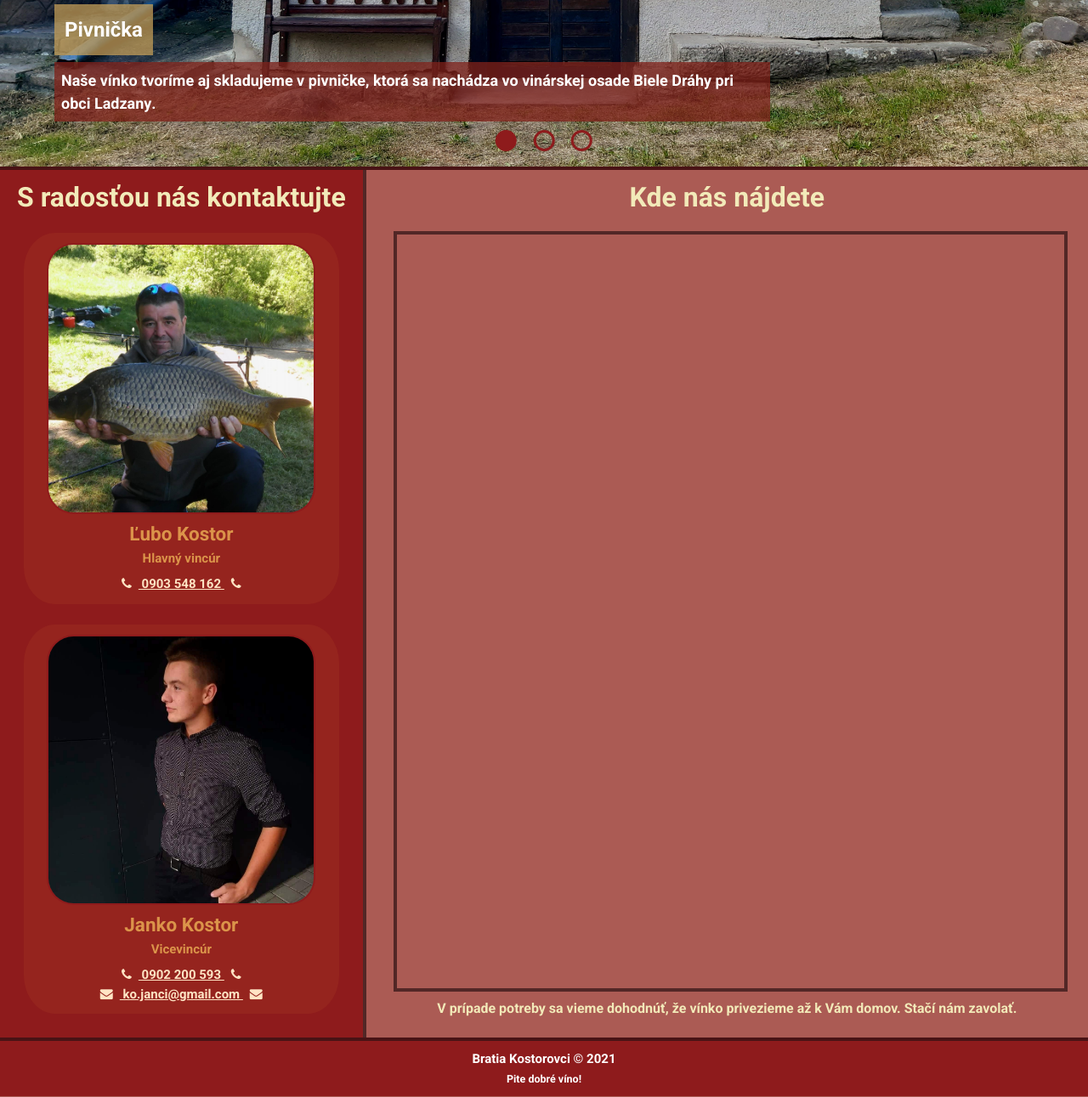
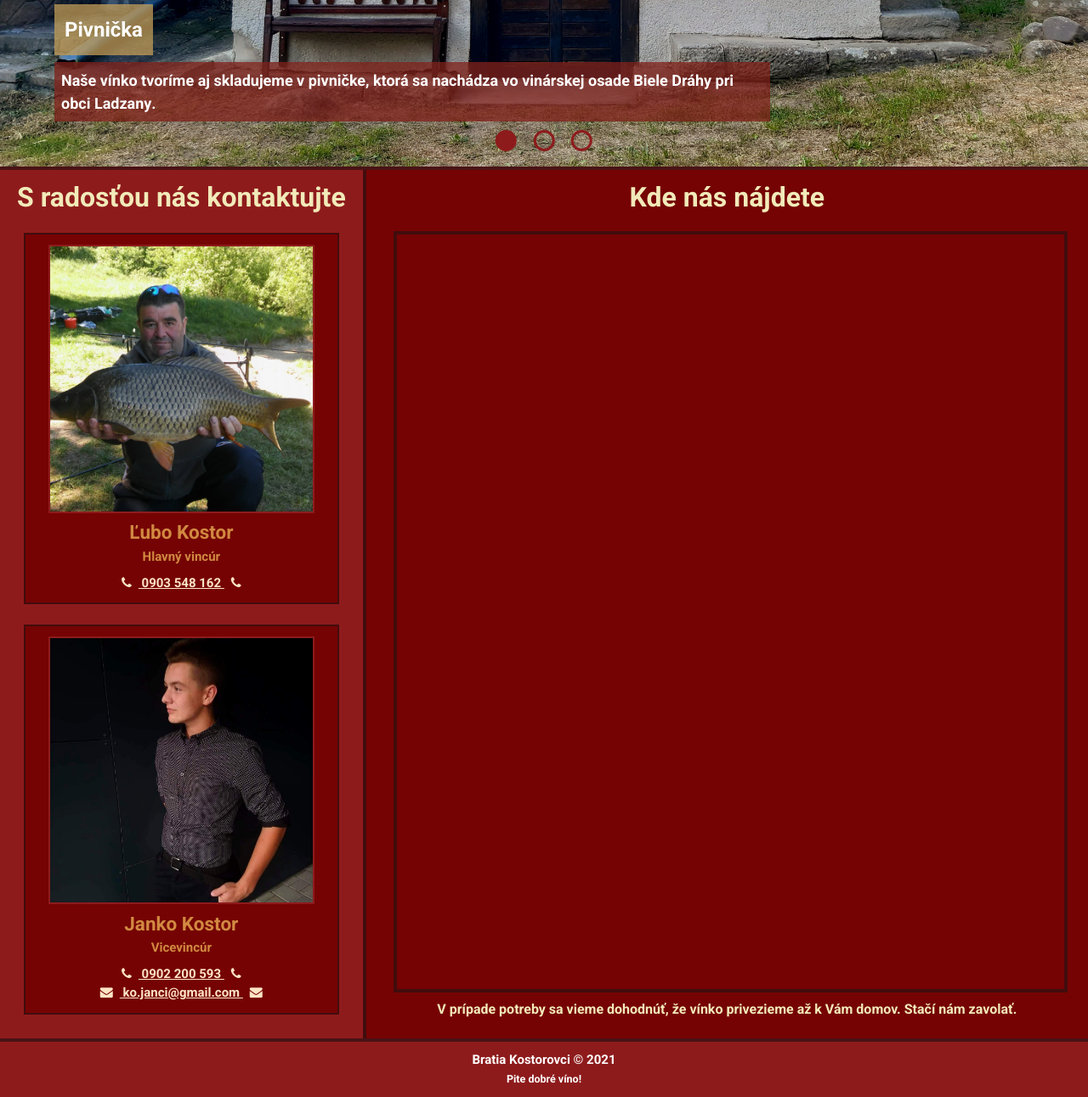
Before and after one commit to Jancikos/vino-kostor, a PHP site: page / in a window 1280 px wide. Shown: the part 608-1899 px from the top of the page at 85% size. Run offline with PHP 8.4, Linux system fonts and the light colour scheme; some libraries are stand-ins or nearby versions.

Commit message:
kozmeticke upravy vzhladu

```diff
--- a/css/app.css
+++ b/css/app.css
@@ -2,7 +2,7 @@
 
 :root {
     --main-color: #8E1B1C;
-    --main-color-lighter: #9A2A1Faf;
+    --main-color-lighter: #750303;
     --dark-color: #2B1112af;
     --light-color: #fbc75faf;
     --white-color: #F2EAB9;
@@ -41,7 +41,6 @@
     grid-area: header;
 }
 header {
-
     background: var(--main-color);
     color: white;
     border-bottom: var(--dark-color) 0.5vh solid;
@@ -94,15 +93,16 @@
     max-width: 350px;
 
     border: 2px solid var(--main-color);
-    border-radius: 10%;
+    /* border-radius: 10%; */
 }
 
 #contact .contact-card{
     min-width: 150px;
     margin: 12px;
     padding: 12px;
+    border: 2px solid var(--dark-color);
     background-color: var(--main-color-lighter);
-    border-radius: 10%;
+    /* border-radius: 10%; */
 }
 
 #contact .contact-card a{
--- a/index.html
+++ b/index.html
@@ -88,7 +88,7 @@
     </section>
     <footer>
         <p> Bratia Kostorovci © 2021 </p>
-        <p><small> Pite dobré víno! </small> </p>
+        <p><small> Pite dobré víno! </small>     </p>
     </footer>
 </body>
 
```
